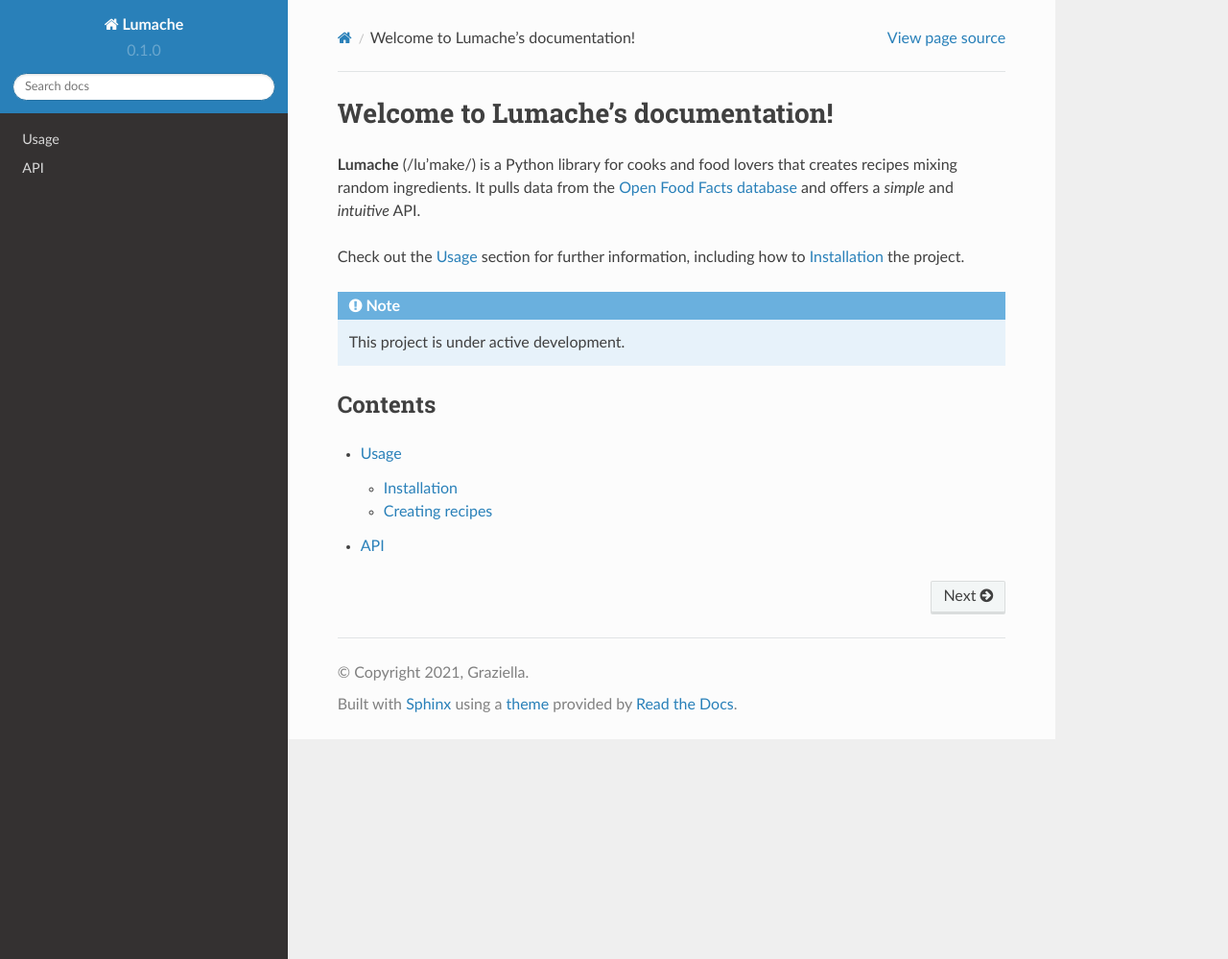
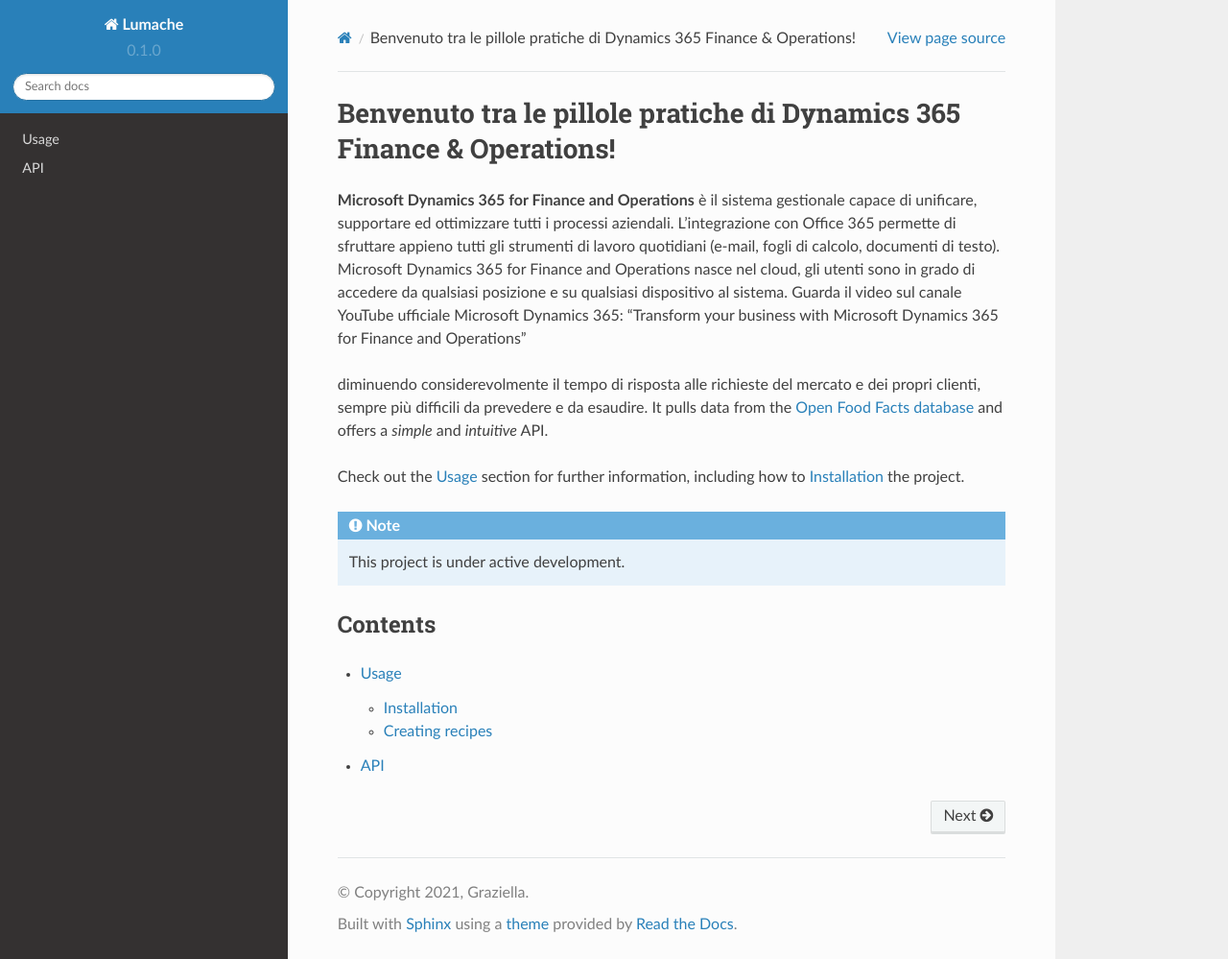
Before and after one commit to andreagavazzi/Dynamics365FO, a Sphinx documentation site: the page built from docs/source/index.rst, in a window 1280 px wide and 999 px high. Shown: the whole window at 96% size. Built offline with Sphinx 7.4.7 and the Read the Docs theme 2.0.0, drawn with Linux system fonts in a browser that asks for light colours.

Commit message:
Update index.rst

```diff
--- a/docs/source/index.rst
+++ b/docs/source/index.rst
@@ -1,8 +1,12 @@
-Welcome to Lumache's documentation!
+Benvenuto tra le pillole pratiche di Dynamics 365 Finance & Operations!
 ===================================
 
-**Lumache** (/lu'make/) is a Python library for cooks and food lovers
-that creates recipes mixing random ingredients.
+**Microsoft Dynamics 365 for Finance and Operations** è il sistema gestionale capace di unificare, supportare ed ottimizzare tutti i processi aziendali.
+L’integrazione con Office 365 permette di sfruttare appieno tutti gli strumenti di lavoro quotidiani (e-mail, fogli di calcolo, documenti di testo). Microsoft Dynamics 365 for Finance and Operations nasce nel cloud, gli utenti sono in grado di accedere da qualsiasi posizione e su qualsiasi dispositivo al sistema.
+Guarda il video sul canale YouTube ufficiale Microsoft Dynamics 365: “Transform your business with Microsoft Dynamics 365 for Finance and Operations”
+
+
+diminuendo considerevolmente il tempo di risposta alle richieste del mercato e dei propri clienti, sempre più difficili da prevedere e da esaudire.
 It pulls data from the `Open Food Facts database <https://world.openfoodfacts.org/>`_
 and offers a *simple* and *intuitive* API.
 
```
